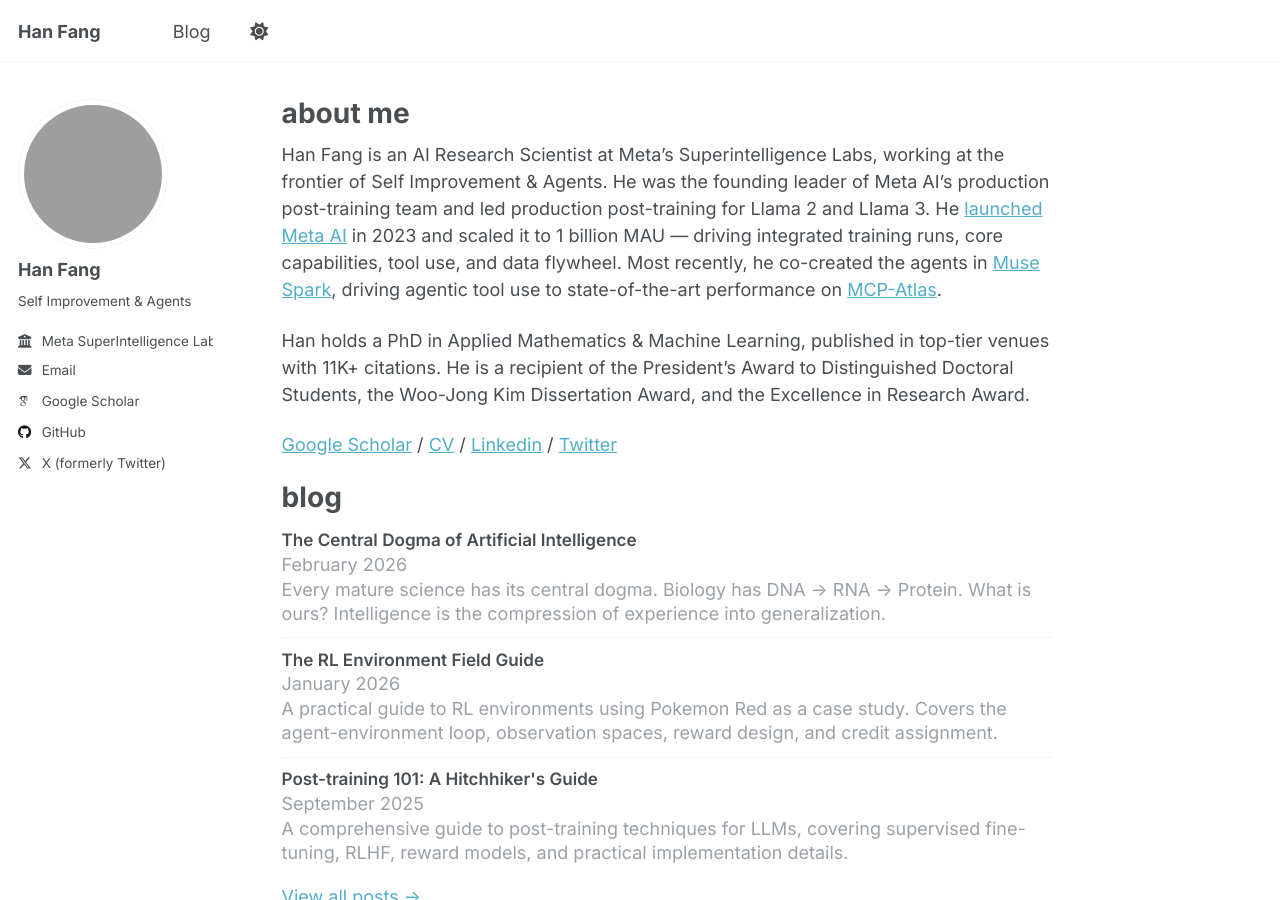
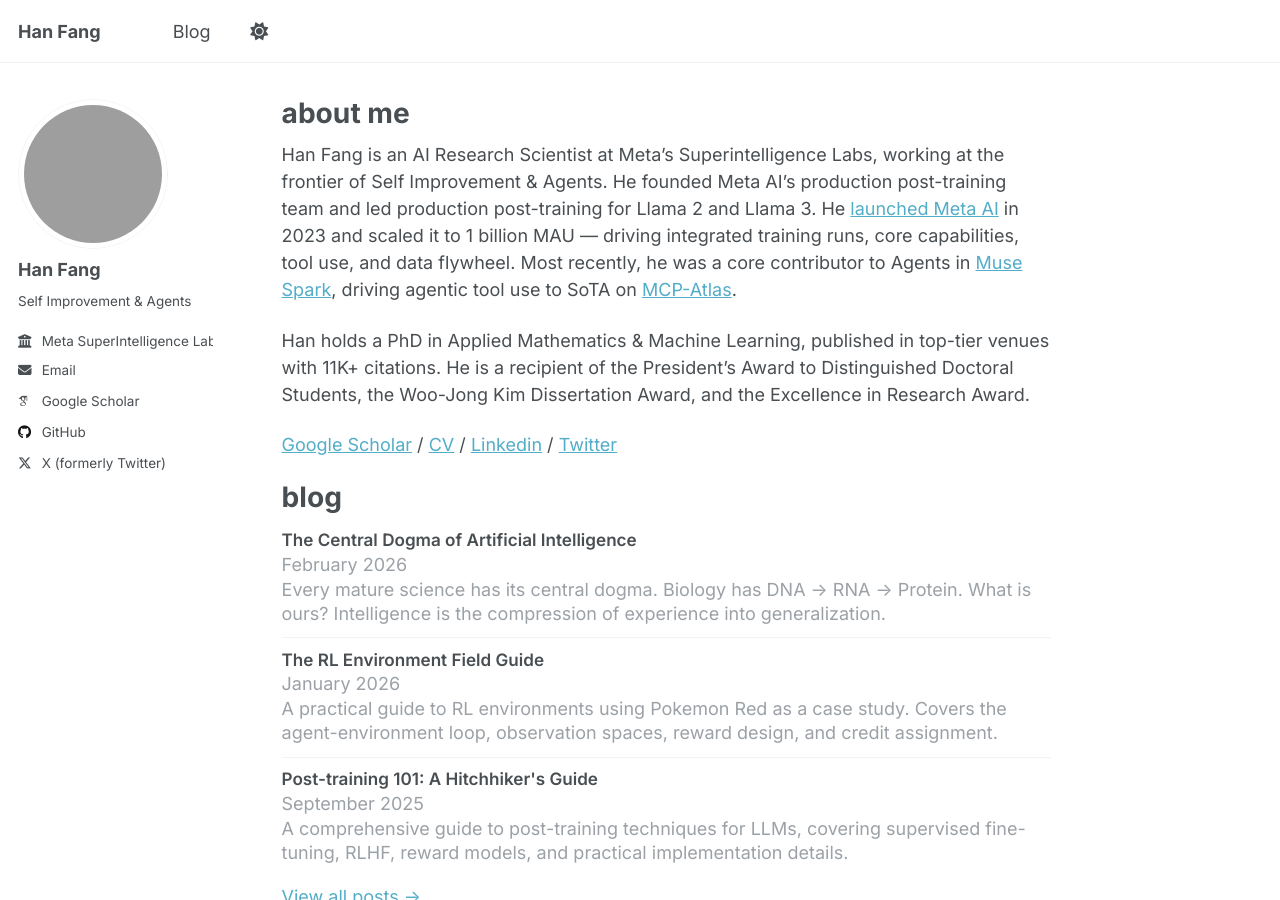
Before and after one commit to hanfang/hanfang.github.io, a Jekyll site: the page built from _pages/about.md, in a window 1280 px wide and 900 px high. Built offline with Jekyll 4.4.1, drawn with Linux system fonts in a browser that asks for light colours; some web fonts are replaced.

Commit message:
Refine bio intro wording
Co-Authored-By: Claude Opus 4.8 (1M context) <noreply@anthropic.com>

```diff
--- a/_pages/about.md
+++ b/_pages/about.md
@@ -7,7 +7,7 @@ redirect_from:
   - /about.html
 ---
 
-Han Fang is an AI Research Scientist at Meta’s Superintelligence Labs, working at the frontier of Self Improvement & Agents. He was the founding leader of Meta AI’s production post-training team and led production post-training for Llama 2 and Llama 3. He [launched Meta AI](https://developers.facebook.com/videos/2023/building-metas-next-generation-ai-product-experiences-with-llama/) in 2023 and scaled it to 1 billion MAU — driving integrated training runs, core capabilities, tool use, and data flywheel. Most recently, he co-created the agents in [Muse Spark](https://ai.meta.com/blog/introducing-muse-spark-msl/), driving agentic tool use to state-of-the-art performance on [MCP-Atlas](https://labs.scale.com/leaderboard/mcp_atlas).
+Han Fang is an AI Research Scientist at Meta’s Superintelligence Labs, working at the frontier of Self Improvement & Agents. He founded Meta AI’s production post-training team and led production post-training for Llama 2 and Llama 3. He [launched Meta AI](https://developers.facebook.com/videos/2023/building-metas-next-generation-ai-product-experiences-with-llama/) in 2023 and scaled it to 1 billion MAU — driving integrated training runs, core capabilities, tool use, and data flywheel. Most recently, he was a core contributor to Agents in [Muse Spark](https://ai.meta.com/blog/introducing-muse-spark-msl/), driving agentic tool use to SoTA on [MCP-Atlas](https://labs.scale.com/leaderboard/mcp_atlas).
 
 Han holds a PhD in Applied Mathematics & Machine Learning, published in top-tier venues with 11K+ citations. He is a recipient of the President’s Award to Distinguished Doctoral Students, the Woo-Jong Kim Dissertation Award, and the Excellence in Research Award.
 
```
